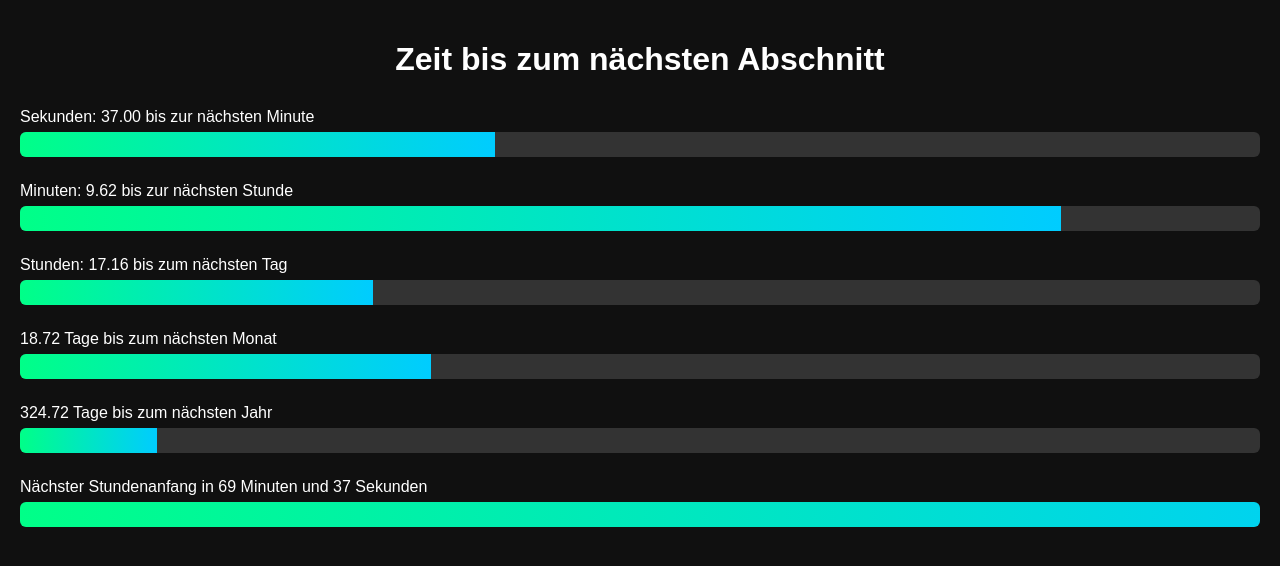
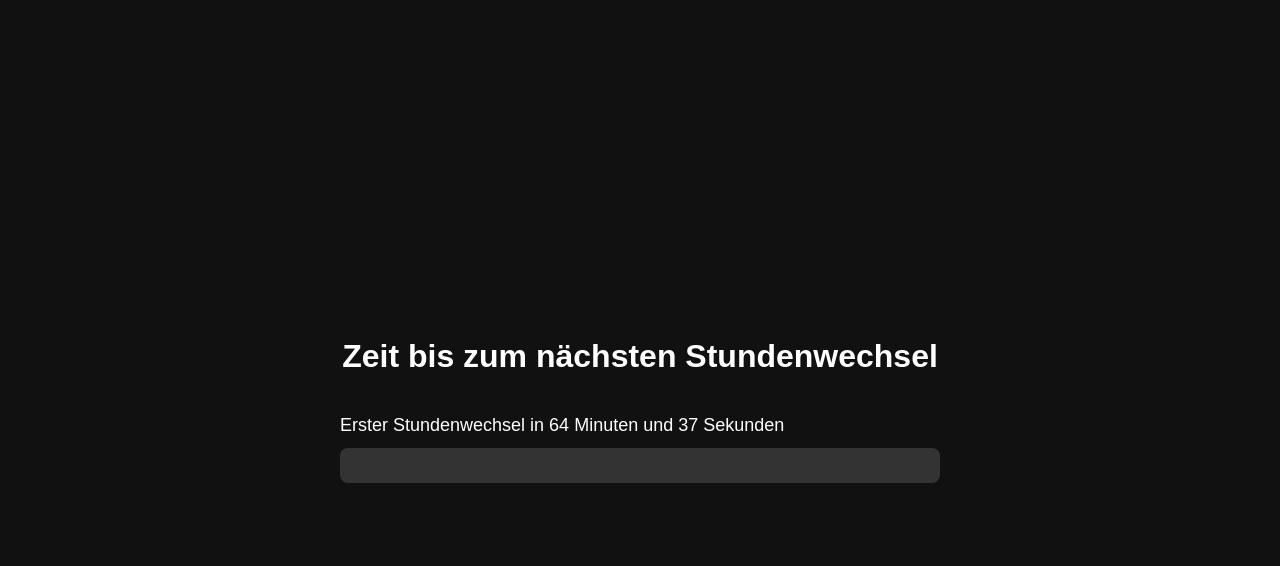
Before and after one commit to spieler1000/progress, a plain HTML site: page index.html in a window 1280 px wide. Drawn offline with Linux system fonts and the light colour scheme.

Commit message:
Update HTML structure and styling for time display

```diff
--- a/index.html
+++ b/index.html
@@ -2,31 +2,39 @@
 <html lang="de">
 <head>
 <meta charset="UTF-8">
-<title>Zeit-Übersicht</title>
+<title>Stundenwechsel</title>
 
 <style>
 body {
     margin: 0;
-    background: #101010;
+    background: #111;
     color: white;
     font-family: Arial, sans-serif;
-    padding: 20px;
+    display: flex;
+    justify-content: center;
+    align-items: center;
+    height: 100vh;
+}
+
+.container {
+    width: 600px;
 }
 
 h1 {
     text-align: center;
-    margin-bottom: 30px;
+    margin-bottom: 40px;
 }
 
-.section {
-    margin-bottom: 25px;
+.label {
+    margin-bottom: 12px;
+    font-size: 18px;
 }
 
 .bar-container {
     width: 100%;
-    height: 25px;
+    height: 35px;
     background: #333;
-    border-radius: 6px;
+    border-radius: 8px;
     overflow: hidden;
 }
 
@@ -36,143 +44,94 @@ h1 {
     background: linear-gradient(90deg, #00ff88, #00ccff);
     transition: width 0.1s linear;
 }
-
-.label {
-    margin-bottom: 6px;
-}
 </style>
 </head>
 
 <body>
 
-<h1>Zeit bis zum nächsten Abschnitt</h1>
-
-<div class="section">
-    <div class="label" id="secText"></div>
-    <div class="bar-container"><div class="bar" id="secBar"></div></div>
-</div>
-
-<div class="section">
-    <div class="label" id="minText"></div>
-    <div class="bar-container"><div class="bar" id="minBar"></div></div>
-</div>
-
-<div class="section">
-    <div class="label" id="hourText"></div>
-    <div class="bar-container"><div class="bar" id="hourBar"></div></div>
-</div>
-
-<div class="section">
-    <div class="label" id="monthText"></div>
-    <div class="bar-container"><div class="bar" id="monthBar"></div></div>
-</div>
-
-<div class="section">
-    <div class="label" id="yearText"></div>
-    <div class="bar-container"><div class="bar" id="yearBar"></div></div>
-</div>
-
-<div class="section">
-    <div class="label" id="schoolText"></div>
-    <div class="bar-container"><div class="bar" id="schoolBar"></div></div>
+<div class="container">
+    <h1>Zeit bis zum nächsten Stundenwechsel</h1>
+    <div class="label" id="text"></div>
+    <div class="bar-container">
+        <div class="bar" id="bar"></div>
+    </div>
 </div>
 
 <script>
 
-// Schulstunden (hier anpassen!)
-const schoolHours = [
-    "08:00",
-    "08:45",
-    "09:50",
-    "10:35",
-    "11:40",
-    "12:25",
-    "13:30",
-    "14:15"
+const wechselZeiten = [
+    "07:55",
+    "08:40",
+    "09:25",
+    "10:30",
+    "11:15",
+    "12:20",
+    "13:05"
 ];
 
-function timeStringToDate(timeStr) {
+function toToday(timeStr) {
     const now = new Date();
     const [h, m] = timeStr.split(":");
-    const date = new Date(now);
-    date.setHours(h, m, 0, 0);
-    return date;
+    const d = new Date(now);
+    d.setHours(parseInt(h), parseInt(m), 0, 0);
+    return d;
 }
 
 function update() {
     const now = new Date();
+    const text = document.getElementById("text");
+    const bar = document.getElementById("bar");
 
-    const seconds = now.getSeconds() + now.getMilliseconds()/1000;
-    const minutes = now.getMinutes() + seconds/60;
-    const hours = now.getHours() + minutes/60;
+    const times = wechselZeiten.map(t => toToday(t));
 
-    // Sekunden
-    document.getElementById("secBar").style.width = (seconds/60)*100 + "%";
-    document.getElementById("secText").textContent =
-        "Sekunden: " + (60-seconds).toFixed(2) + " bis zur nächsten Minute";
+    let previous = null;
+    let next = null;
 
-    // Minuten
-    document.getElementById("minBar").style.width = (minutes/60)*100 + "%";
-    document.getElementById("minText").textContent =
-        "Minuten: " + (60-minutes).toFixed(2) + " bis zur nächsten Stunde";
-
-    // Stunden
-    document.getElementById("hourBar").style.width = (hours/24)*100 + "%";
-    document.getElementById("hourText").textContent =
-        "Stunden: " + (24-hours).toFixed(2) + " bis zum nächsten Tag";
-
-    // Monat
-    const startOfMonth = new Date(now.getFullYear(), now.getMonth(), 1);
-    const nextMonth = new Date(now.getFullYear(), now.getMonth()+1, 1);
-    const monthProgress = (now - startOfMonth) / (nextMonth - startOfMonth);
-    document.getElementById("monthBar").style.width = monthProgress*100 + "%";
-
-    const daysToNextMonth = (nextMonth - now) / (1000*60*60*24);
-    document.getElementById("monthText").textContent =
-        daysToNextMonth.toFixed(2) + " Tage bis zum nächsten Monat";
-
-    // Jahr
-    const startOfYear = new Date(now.getFullYear(), 0, 1);
-    const nextYear = new Date(now.getFullYear()+1, 0, 1);
-    const yearProgress = (now - startOfYear) / (nextYear - startOfYear);
-    document.getElementById("yearBar").style.width = yearProgress*100 + "%";
-
-    const daysToNextYear = (nextYear - now) / (1000*60*60*24);
-    document.getElementById("yearText").textContent =
-        daysToNextYear.toFixed(2) + " Tage bis zum nächsten Jahr";
-
-    // Schulstunde (bis nächster Stundenanfang)
-    let nextLesson = null;
-
-    for (let time of schoolHours) {
-        const lessonTime = timeStringToDate(time);
-        if (lessonTime > now) {
-            nextLesson = lessonTime;
+    for (let i = 0; i < times.length; i++) {
+        if (times[i] > now) {
+            next = times[i];
+            previous = times[i - 1] || null;
             break;
         }
     }
 
-    if (!nextLesson) {
-        document.getElementById("schoolText").textContent =
-            "Heute keine weitere Schulstunde";
-        document.getElementById("schoolBar").style.width = "0%";
-    } else {
-        const secondsLeft = (nextLesson - now) / 1000;
+    if (!next) {
+        text.textContent = "Heute kein weiterer Stundenwechsel";
+        bar.style.width = "0%";
+        return;
+    }
 
-        const maxDuration = 60 * 60; // 60 Minuten
-        const percentRemaining = (secondsLeft / maxDuration) * 100;
+    if (!previous) {
+        // Vor dem ersten Wechsel
+        const remaining = next - now;
+        const seconds = Math.floor(remaining / 1000);
+        const min = Math.floor(seconds / 60);
+        const sec = seconds % 60;
 
-        document.getElementById("schoolBar").style.width =
-            percentRemaining + "%";
+        text.textContent =
+            "Erster Stundenwechsel in " +
+            min + " Minuten und " +
+            sec + " Sekunden";
 
-        const minLeft = Math.floor(secondsLeft / 60);
-        const secLeft = Math.floor(secondsLeft % 60);
+        bar.style.width = "0%";
+        return;
+    }
 
-        document.getElementById("schoolText").textContent =
-            "Nächster Stundenanfang in " +
-            minLeft + " Minuten und " +
-            secLeft + " Sekunden";
-    }
+    const total = next - previous;
+    const passed = now - previous;
+    const remaining = next - now;
+
+    const percent = (passed / total) * 100;
+    bar.style.width = percent + "%";
+
+    const seconds = Math.floor(remaining / 1000);
+    const min = Math.floor(seconds / 60);
+    const sec = seconds % 60;
+
+    text.textContent =
+        "Nächster Stundenwechsel in " +
+        min + " Minuten und " +
+        sec + " Sekunden";
 }
 
 setInterval(update, 100);
```
